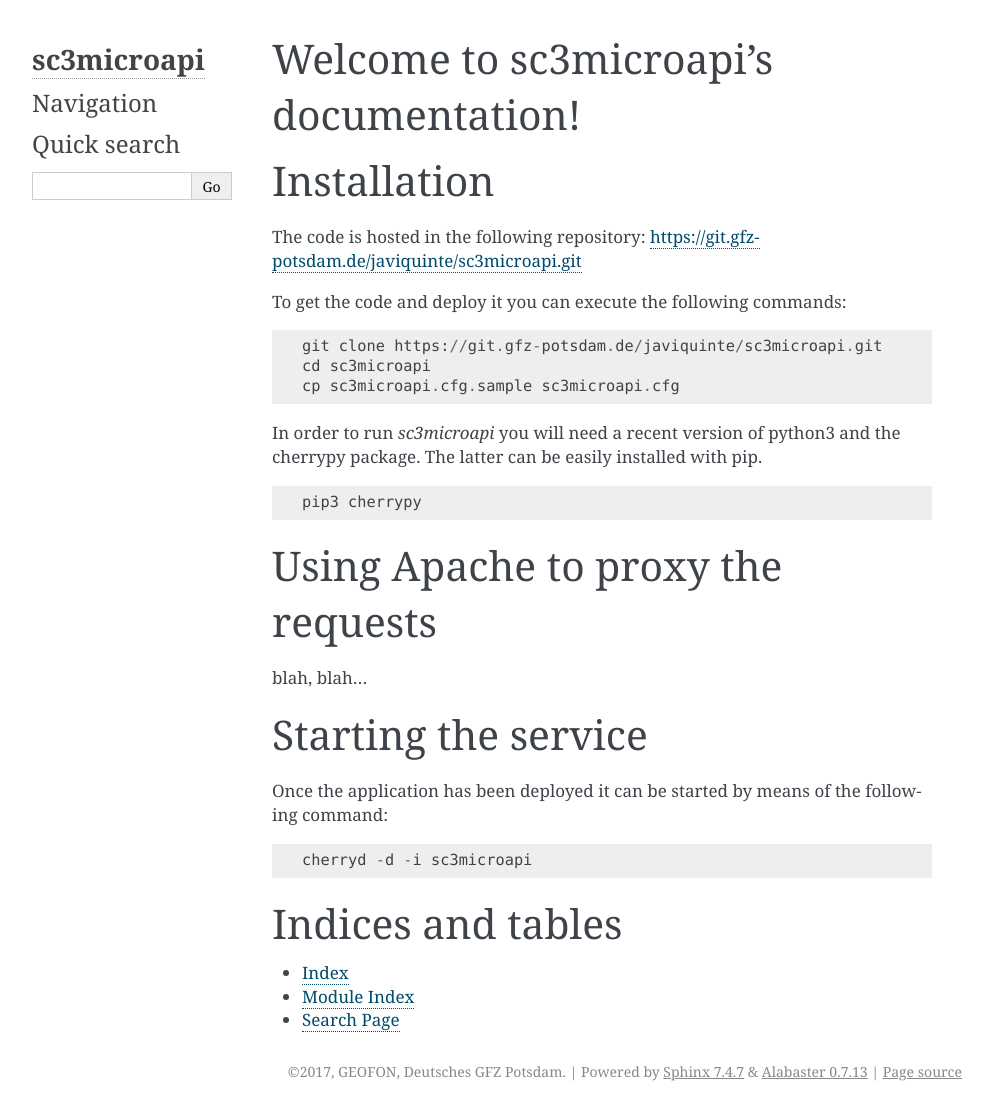
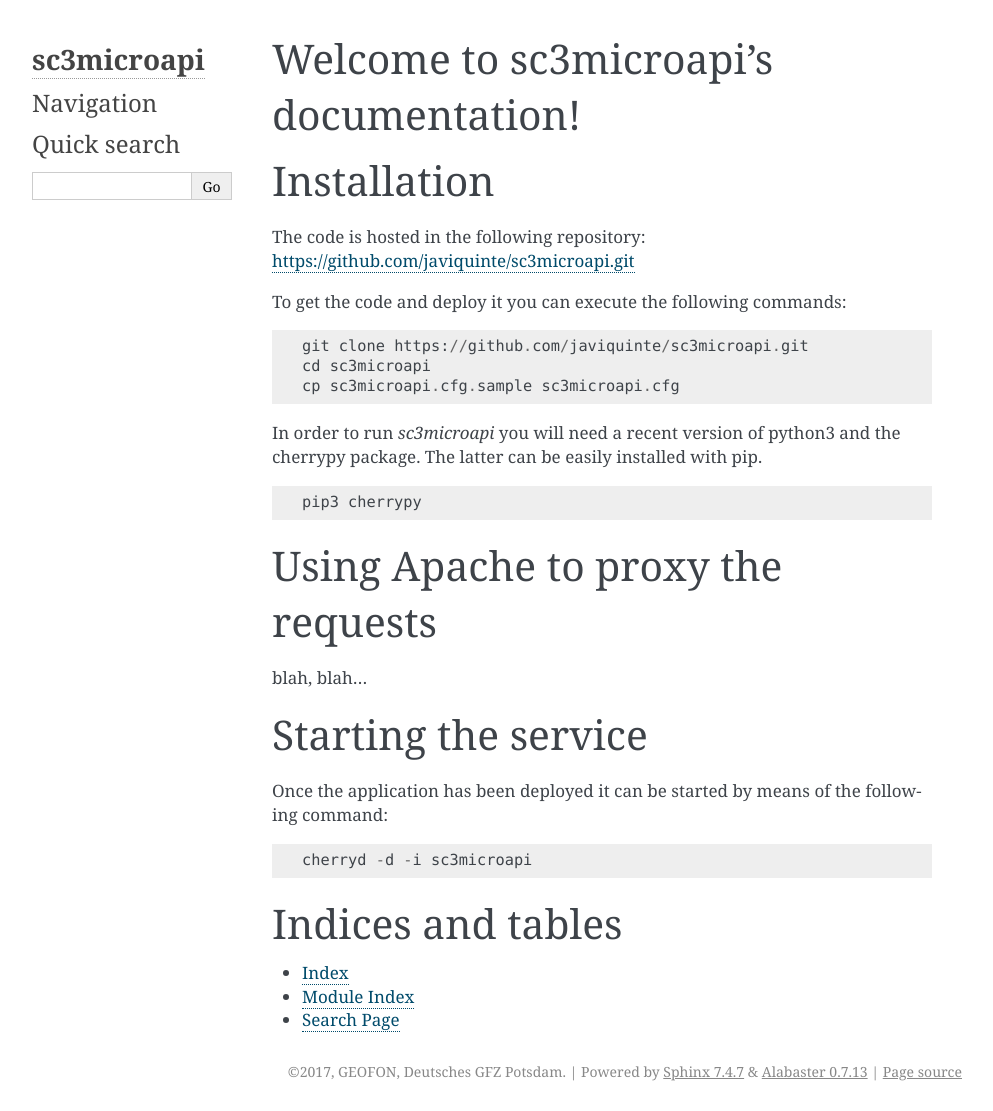
Before and after one commit to javiquinte/sc3microapi, a Sphinx documentation site: the page built from docs/source/index.rst, in a window 1280 px wide. Shown: the whole page, without its empty margins (148-1141 px from the left). Built offline with Sphinx 7.4.7, drawn with Linux system fonts in a browser that asks for light colours; part of the change alters nothing that is shown.

Commit message:
Update the repository.

```diff
--- a/docs/source/index.rst
+++ b/docs/source/index.rst
@@ -13,11 +13,11 @@ Welcome to sc3microapi's documentation!
 Installation
 ============
 
-The code is hosted in the following repository: https://git.gfz-potsdam.de/javiquinte/sc3microapi.git
+The code is hosted in the following repository: https://github.com/javiquinte/sc3microapi.git
 
 To get the code and deploy it you can execute the following commands: ::
 
-  git clone https://git.gfz-potsdam.de/javiquinte/sc3microapi.git
+  git clone https://github.com/javiquinte/sc3microapi.git
   cd sc3microapi
   cp sc3microapi.cfg.sample sc3microapi.cfg
 
```
